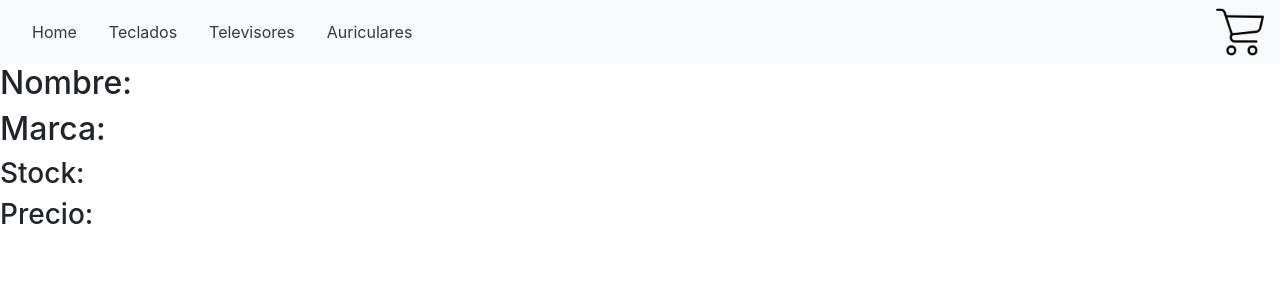
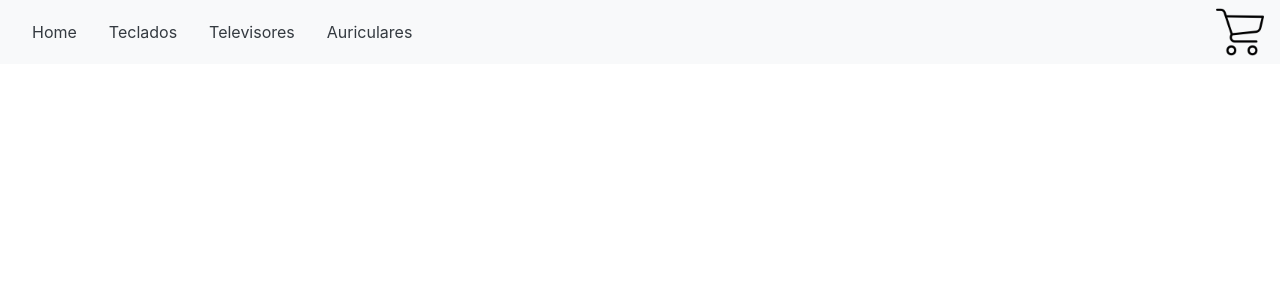
Before and after one commit to jburich13/mercadofree, a React (Create React App) app: page /item/0 in a window 1280 px wide. Shown: the top 300 px of the page. Built offline with nearby package versions, Linux system fonts and the light colour scheme; no server answers.

Commit message:
arreglado colores del detail

```diff
--- a/src/components/ItemDetail.js
+++ b/src/components/ItemDetail.js
@@ -2,10 +2,10 @@ import React from "react"
 
 export function ItemDetail({itemsDetail}){
     return <>
-        <h2>Nombre: {itemsDetail?.name}</h2>
-        <h2>Marca: {itemsDetail?.brand}</h2>
-        <h3>Stock: {itemsDetail?.stock}</h3>
-        <h3>Precio: {itemsDetail?.price}</h3>
+        <h2 className="text-white">Nombre: {itemsDetail?.name}</h2>
+        <h2 className="text-white">Marca: {itemsDetail?.brand}</h2>
+        <h3 className="text-white">Stock: {itemsDetail?.stock}</h3>
+        <h3 className="text-white">Precio: {itemsDetail?.price}</h3>
 
     </>
 }
```
